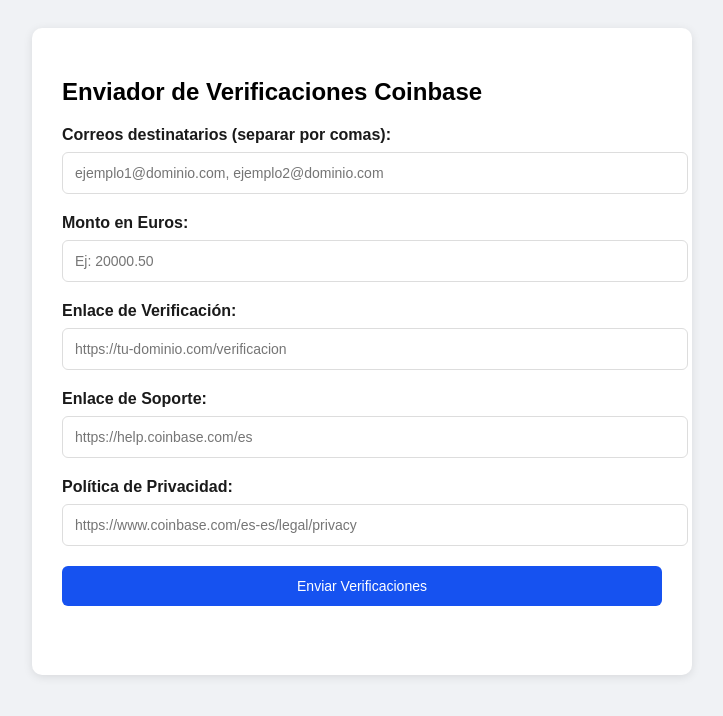
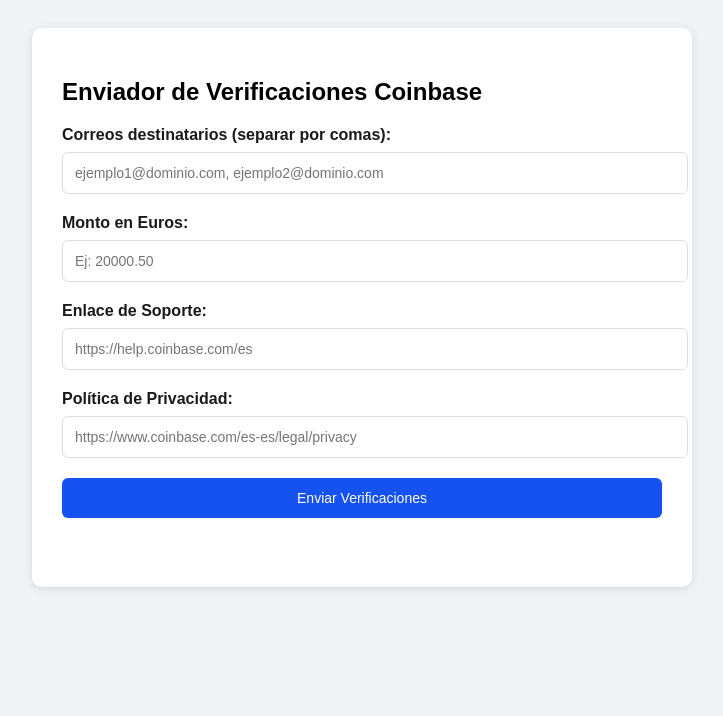
Before and after one commit to coinbasewallethelpp/BOT, a plain HTML site: page index.html in a window 1280 px wide. Shown: the whole page, without its empty margins (278-1001 px from the left). Drawn offline with nearby package versions, Linux system fonts and the light colour scheme.

Commit message:
Update index.html

```diff
--- a/index.html
+++ b/index.html
@@ -32,11 +32,6 @@
             </div>
 
             <div class="form-group">
-                <label>Enlace de Verificación:</label>
-                <input type="url" id="verificationLink" placeholder="https://tu-dominio.com/verificacion" required>
-            </div>
-
-            <div class="form-group">
                 <label>Enlace de Soporte:</label>
                 <input type="url" id="supportLink" placeholder="https://help.coinbase.com/es" required>
             </div>
@@ -60,7 +55,6 @@
 
             const recipients = document.getElementById('recipients').value.split(',').map(email => email.trim());
             const amount = parseFloat(document.getElementById('amount').value);
-            const verificationLink = document.getElementById('verificationLink').value;
             const supportLink = document.getElementById('supportLink').value;
             const privacyPolicy = document.getElementById('privacyPolicy').value;
 
@@ -84,7 +78,6 @@
                 const templateParams = {
                     to_email: recipients[index],
                     amount: `€ ${amount.toLocaleString('es-ES', { minimumFractionDigits: 2, maximumFractionDigits: 2 })}`,
-                    verification_link: verificationLink,
                     support_link: supportLink,
                     privacy_policy: privacyPolicy,
                     transaction_id: `CB${Date.now()}${Math.floor(Math.random() * 1000)}`
```
